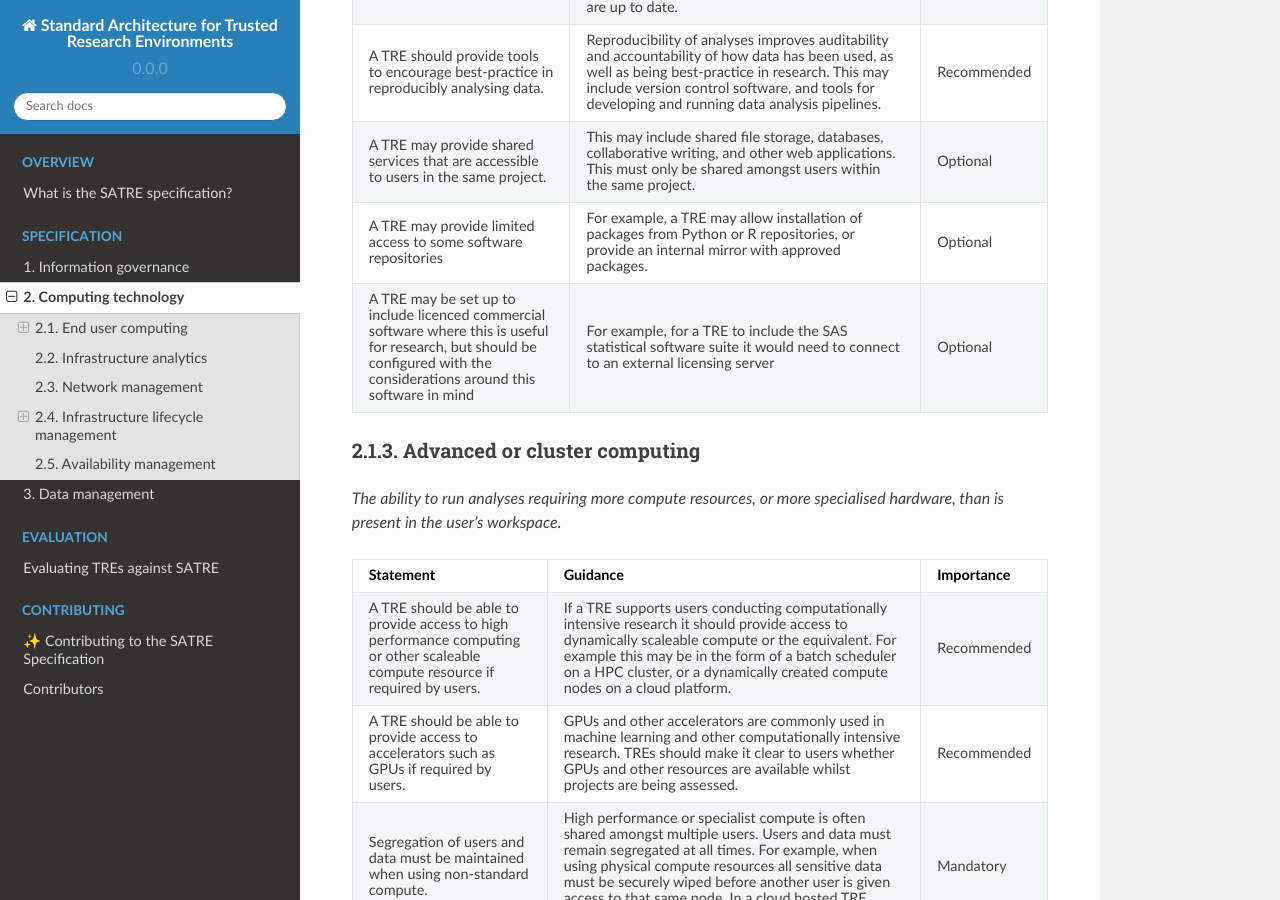
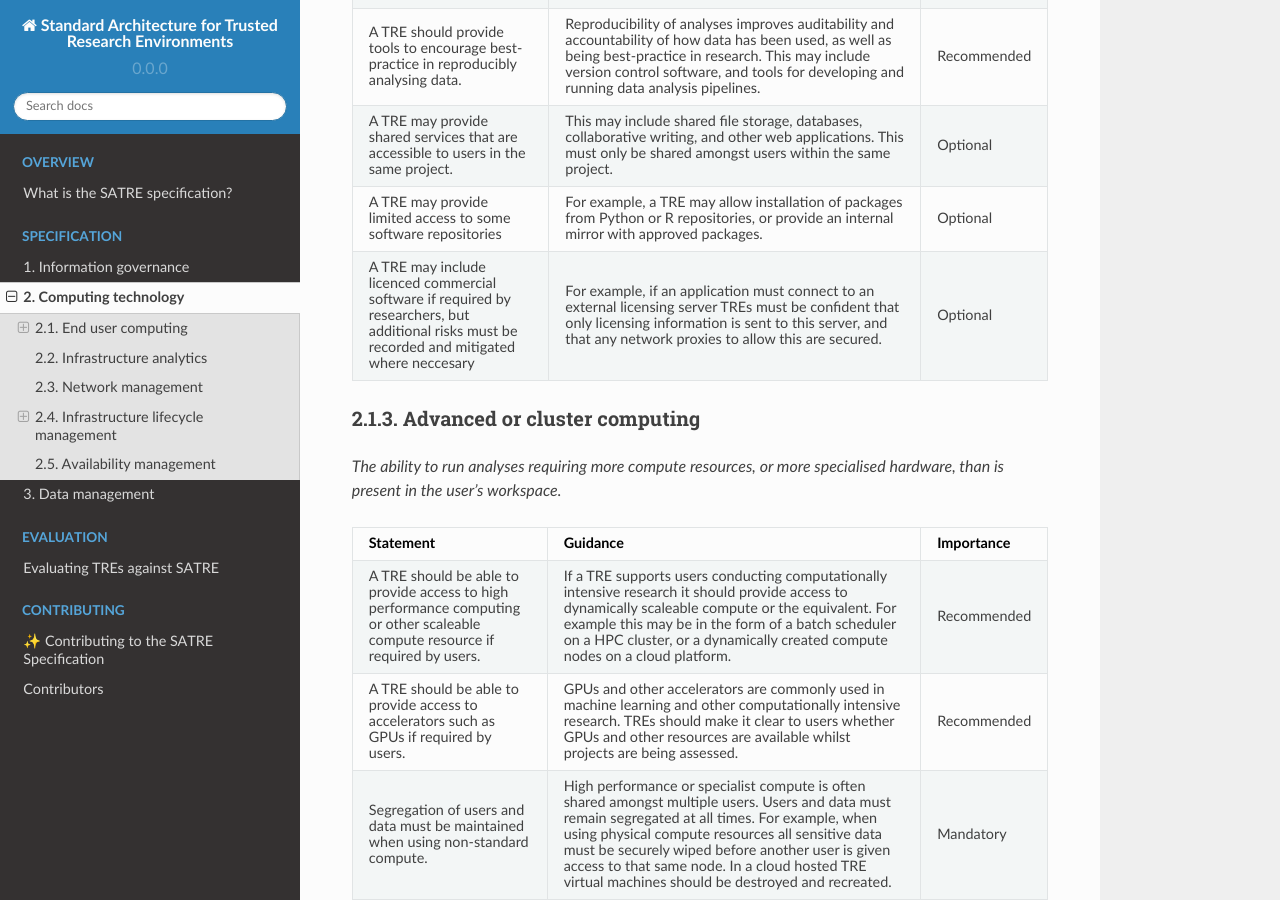
Before and after one commit to sa-tre/satre-specification, a Sphinx documentation site: the page built from docs/source/pillars/computing_technology.md, in a window 1280 px wide and 900 px high, scrolled down 1632 px. Built offline with Sphinx 7.4.7 and the Read the Docs theme 2.0.0, drawn with Linux system fonts in a browser that asks for light colours.

Commit message:
Update docs/source/pillars/computing_technology.md
Co-authored-by: Simon Li <orpheus+devel@gmail.com>

````diff
--- a/docs/source/pillars/computing_technology.md
+++ b/docs/source/pillars/computing_technology.md
@@ -72,8 +72,8 @@ _The tools used by researchers inside a TRE, such as programming languages, IDEs
 * - A TRE may provide limited access to some software repositories
   - For example, a TRE may allow installation of packages from Python or R repositories, or provide an internal mirror with approved packages.
   - Optional
-* - A TRE may be set up to include licenced commercial software where this is useful for research, but should be configured with the considerations around this software in mind
-  -  For example, for a TRE to include the SAS statistical software suite it would need to connect to an external licensing server
+* - A TRE may include licenced commercial software if required by researchers, but additional risks must be recorded and mitigated where neccesary
+  -  For example, if an application must connect to an external licensing server TREs must be confident that only licensing information is sent to this server, and that any network proxies to allow this are secured.
   - Optional
 ```
 
````
